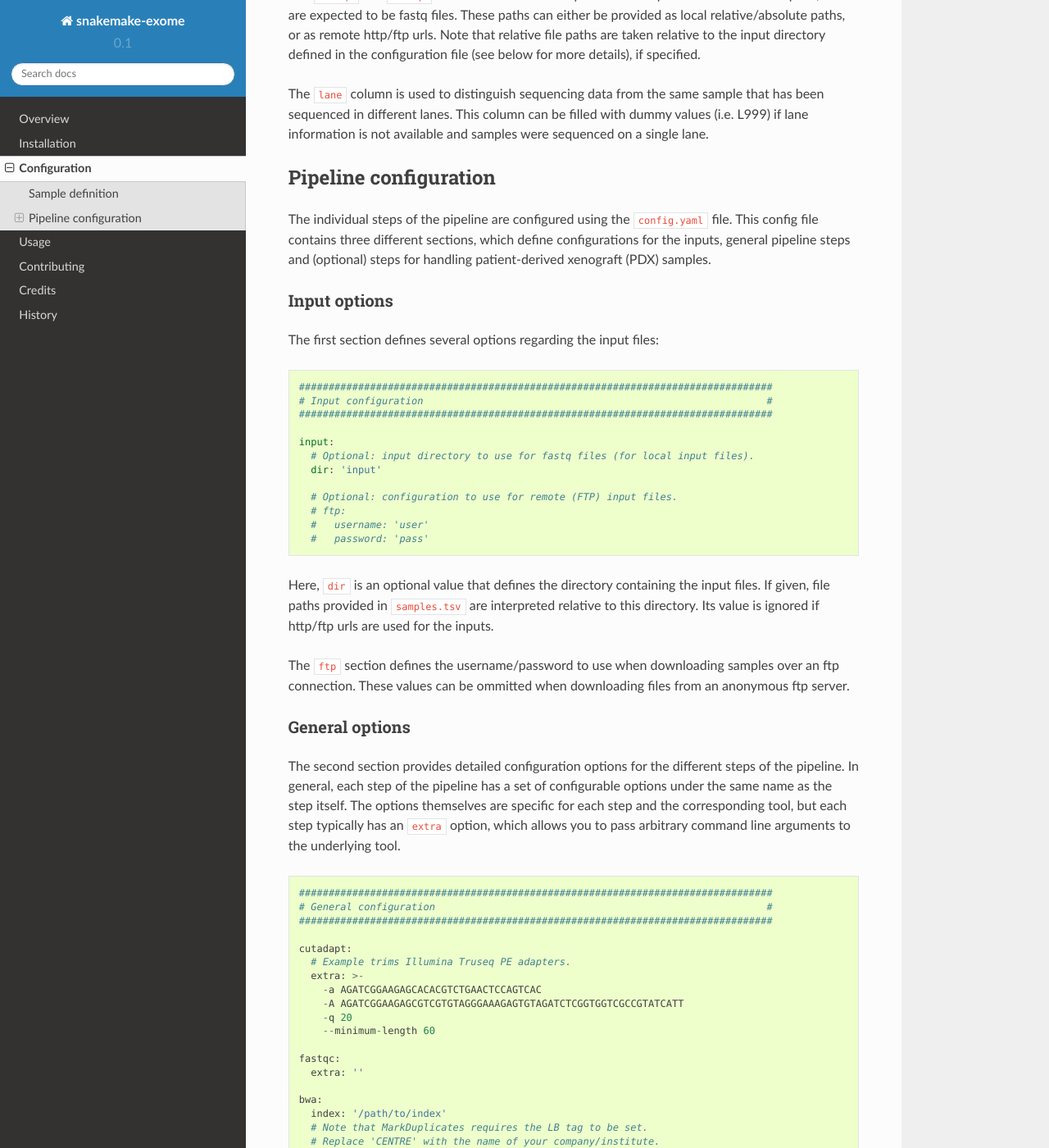
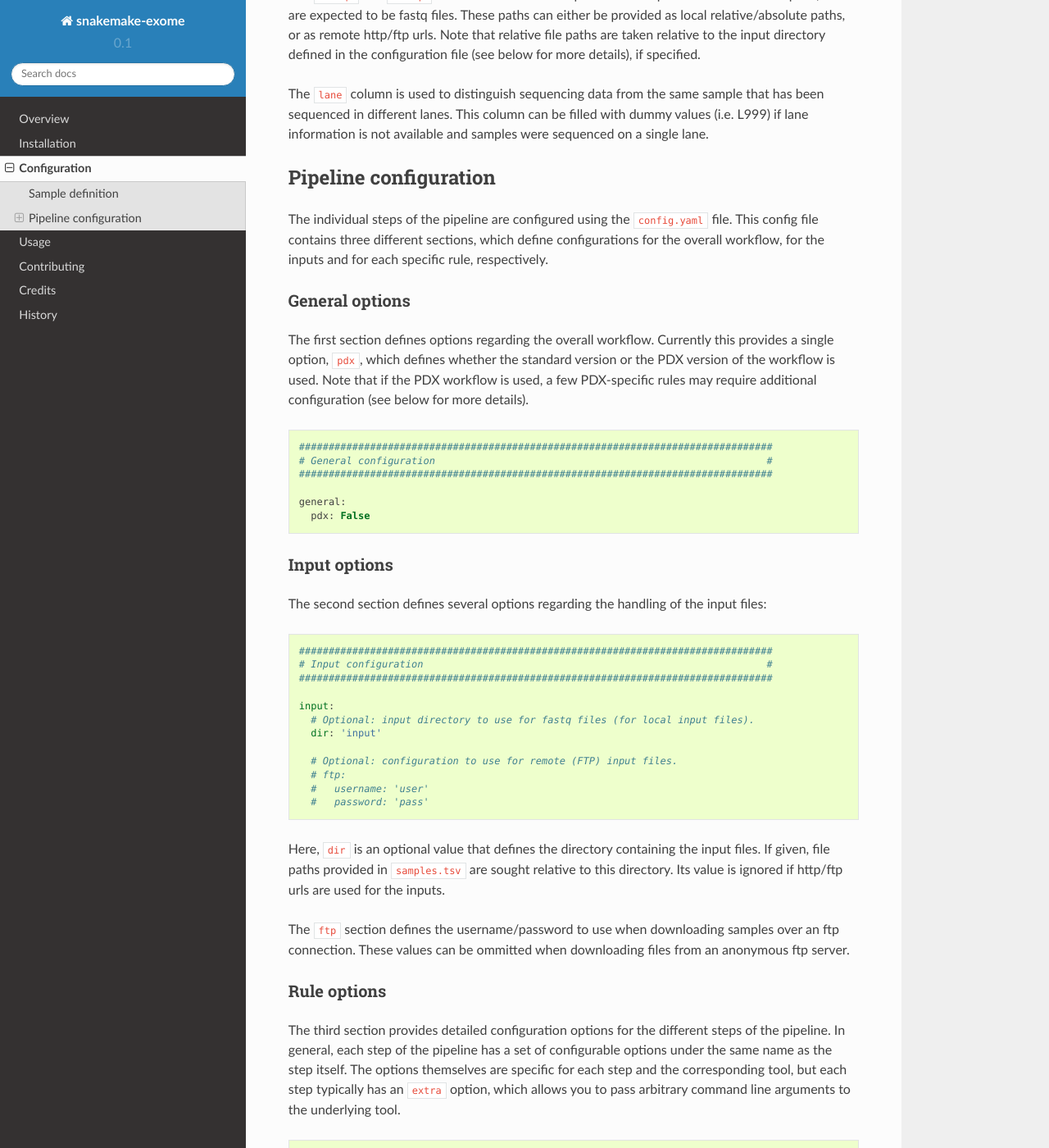
Before and after one commit to jrderuiter/snakemake-exome, a Sphinx documentation site: the page built from docs/configuration.rst, in a window 1280 px wide and 1400 px high, scrolled down 624 px. Shown: the whole window at 82% size. Built offline with Sphinx 7.4.7 and the Read the Docs theme 2.0.0, drawn with Linux system fonts in a browser that asks for light colours; some of the changed text lies outside the part shown.

Commit message:
Changed structure of the config file.

```diff
--- a/config.yaml
+++ b/config.yaml
@@ -1,3 +1,11 @@
+################################################################################
+# General configuration                                                        #
+################################################################################
+
+general:
+  pdx: False
+
+
 ################################################################################
 # Input configuration                                                          #
 ################################################################################
@@ -13,11 +21,14 @@ input:
 
 
 ################################################################################
-# General configuration                                                        #
+# Rule configuration                                                           #
 ################################################################################
 
+#### General/shared rules ####
+
 cutadapt:
-  # Example trims Illumina Truseq PE adapters.
+  # Example trims Illumina Truseq PE adapters, removes low quality bases and
+  # drops any mates with either read shorter than 60bp after trimming.
   extra: >-
     -a AGATCGGAAGAGCACACGTCTGAACTCCAGTCAC
     -A AGATCGGAAGAGCGTCGTGTAGGGAAAGAGTGTAGATCTCGGTGGTCGCCGTATCATT
@@ -29,9 +40,13 @@ fastqc:
 
 bwa:
   index: '/path/to/index'
-  # Note that MarkDuplicates requires the LB tag to be set.
-  # Replace 'CENTRE' with the name of your company/institute.
-  extra: "-r \"@RG\\tID:{sample}.{lane}\\tSM:{sample}\\tLB:{sample}\\t\
+  # Host genome index, only required for PDX samples. If used,
+  # index (above) should refer to the graft genome index.
+  index_host: '/path/to/host_index'
+  # Extra argument for adding read group information (which is critical
+  # for many downstream steps). Replace 'CENTRE' with the name of your
+  # company/institute.
+  extra: "-M -R \"@RG\\tID:{sample}.{lane}\\tSM:{sample}\\tLB:{sample}\\t\
           PU:{sample}.{lane}\\tPL:ILLUMINA\\tCN:CENTRE\""
   sort_extra: ''
   threads: 5
@@ -55,16 +70,11 @@ multiqc:
   extra: ''
 
 
-################################################################################
-# PDX configuration                                                            #
-################################################################################
+#### PDX-specific rules ####
 
-# pdx:
-#   bwa_index_host: '/path/to/index'
+disambiguate:
+  extra: ''
 
-#   disambiguate:
-#     extra: ''
-
-#   sambamba_sort:
-#     extra: ''
-#     threads: 5
+sambamba_sort:
+  extra: ''
+  threads: 5
--- a/docs/configuration.rst
+++ b/docs/configuration.rst
@@ -37,30 +37,44 @@ Pipeline configuration
 
 The individual steps of the pipeline are configured using the ``config.yaml``
 file. This config file contains three different sections, which define
-configurations for the inputs, general pipeline steps and (optional) steps for
-handling patient-derived xenograft (PDX) samples.
+configurations for the overall workflow, for the inputs and for each specific
+rule, respectively.
+
+General options
+~~~~~~~~~~~~~~~
+
+The first section defines options regarding the overall workflow. Currently
+this provides a single option, ``pdx``, which defines whether the standard
+version or the PDX version of the workflow is used. Note that if the PDX
+workflow is used, a few PDX-specific rules may require additional configuration
+(see below for more details).
+
+.. literalinclude:: ../config.yaml
+    :lines: 1-6
+
 
 Input options
 ~~~~~~~~~~~~~
 
-The first section defines several options regarding the input files:
+The second section defines several options regarding the handling of the
+input files:
 
 .. literalinclude:: ../config.yaml
-    :lines: 1-12
+    :lines: 9-20
 
 Here, ``dir`` is an optional value that defines the directory containing
 the input files. If given, file paths provided in ``samples.tsv`` are
-interpreted relative to this directory. Its value is ignored if http/ftp urls
+sought relative to this directory. Its value is ignored if http/ftp urls
 are used for the inputs.
 
 The ``ftp`` section defines the username/password to use when downloading
 samples over an ftp connection. These values can be ommitted when downloading
 files from an anonymous ftp server.
 
-General options
-~~~~~~~~~~~~~~~
+Rule options
+~~~~~~~~~~~~
 
-The second section provides detailed configuration options for the different
+The third section provides detailed configuration options for the different
 steps of the pipeline. In general, each step of the pipeline has a set of
 configurable options under the same name as the step itself. The options
 themselves are specific for each step and the corresponding tool, but each step
@@ -68,7 +82,16 @@ typically has an ``extra`` option, which allows you to pass arbitrary command
 line arguments to the underlying tool.
 
 .. literalinclude:: ../config.yaml
-    :lines: 15-55
+    :lines: 23-
+
+This section is divided into two sub-sections: general and PDX-specific. The
+PDX-specific section contains additional options for rules that are only used
+in the PDX workflow.
+
+Note that ``index_host`` (under the ``bwa`` options) should also be
+defined when processing PDX samples, as this additional index of the host
+genome is required to distinguish host/graft reads in PDX samples. In this
+case, ``index`` should refer to the index of the graft genome.
 
 PDX options
 ~~~~~~~~~~~
```
Also changed, not shown: 2 other files.
